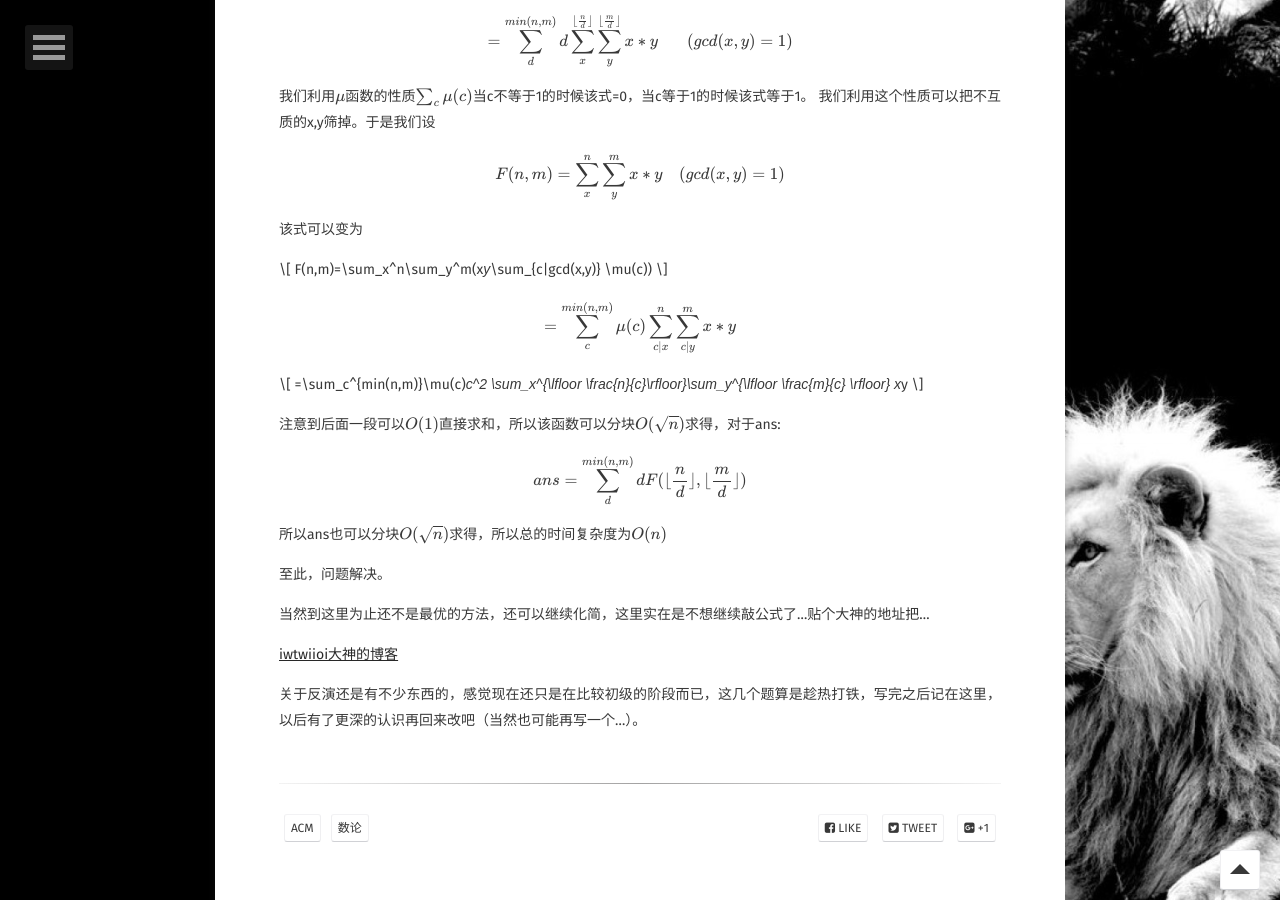
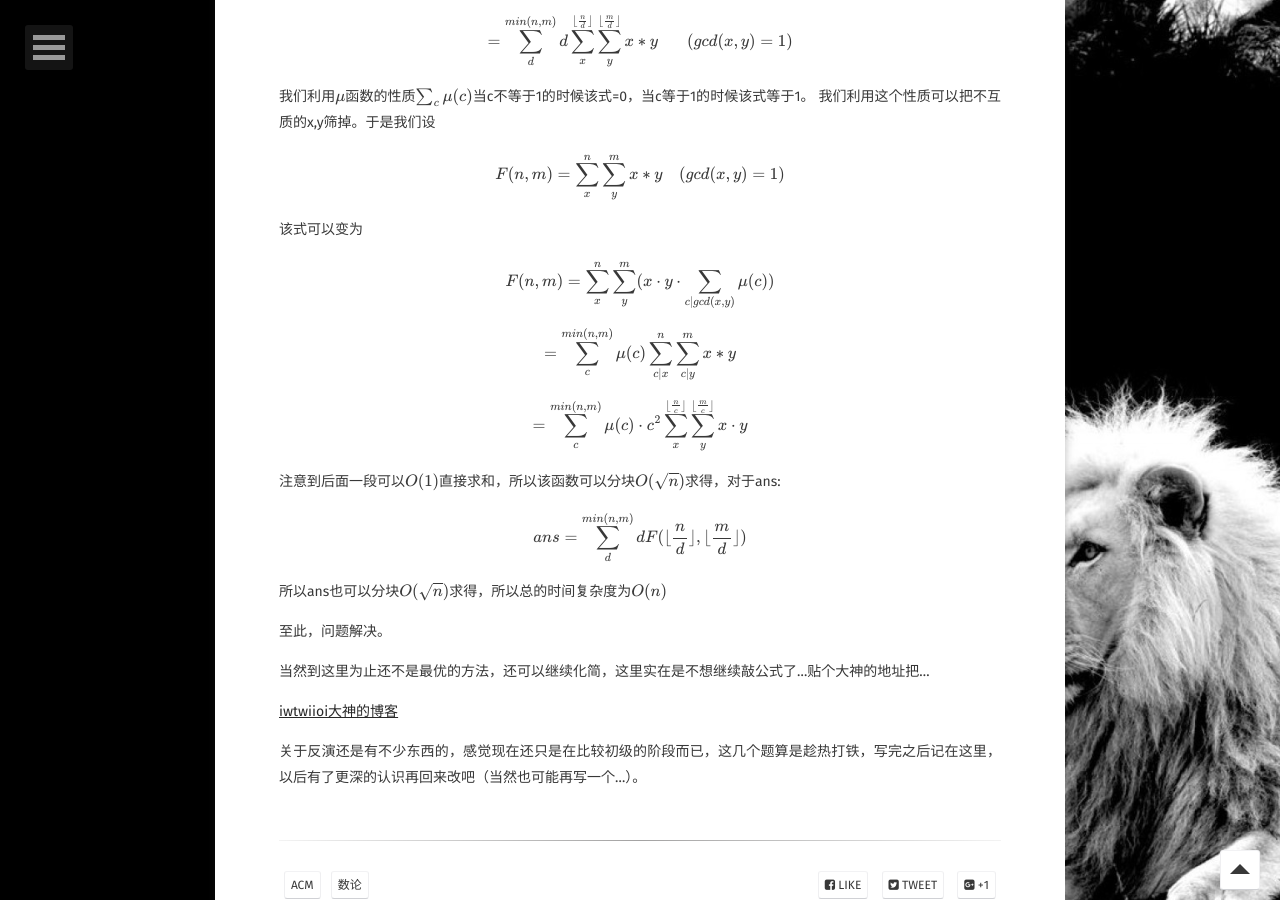
Before and after one commit to BlackWaters/BlackWaters.github.io, a Jekyll site: the page built from _posts/2017-1-10-fanyan.md, in a window 1280 px wide and 900 px high, scrolled down 2604 px. Built offline with Jekyll 4.4.1, drawn with Linux system fonts in a browser that asks for light colours; some web fonts are replaced; formulas are drawn with MathJax 3; comment, search, counter and statistics services are not loaded.

```diff
--- a/_posts/2017-1-10-fanyan.md
+++ b/_posts/2017-1-10-fanyan.md
@@ -119,7 +119,7 @@ F(n,m)=\sum_x^n\sum_y^m x*y \ \ \ \ (gcd(x,y)=1)
 该式可以变为
 
 \\[
-F(n,m)=\sum_x^n\sum_y^m(x*y*\sum_{c|gcd(x,y)} \mu(c))
+F(n,m)=\sum_x^n\sum_y^m(x·y·\sum_{c|gcd(x,y)} \mu(c))
 \\]
 
 \\[
@@ -127,7 +127,7 @@ F(n,m)=\sum_x^n\sum_y^m(x*y*\sum_{c|gcd(x,y)} \mu(c))
 \\]
 
 \\[
-=\sum_c^{min(n,m)}\mu(c)*c^2 \sum_x^{\lfloor \frac{n}{c}\rfloor}\sum_y^{\lfloor \frac{m}{c} \rfloor} x*y
+=\sum_c^{min(n,m)}\mu(c)·c^2 \sum_x^{\lfloor \frac{n}{c} \rfloor}\sum_y^{\lfloor \frac{m}{c} \rfloor} x·y
 \\]
 
 注意到后面一段可以\\(O(1)\\)直接求和，所以该函数可以分块\\(O(\sqrt{n})\\)求得，对于ans:
```
